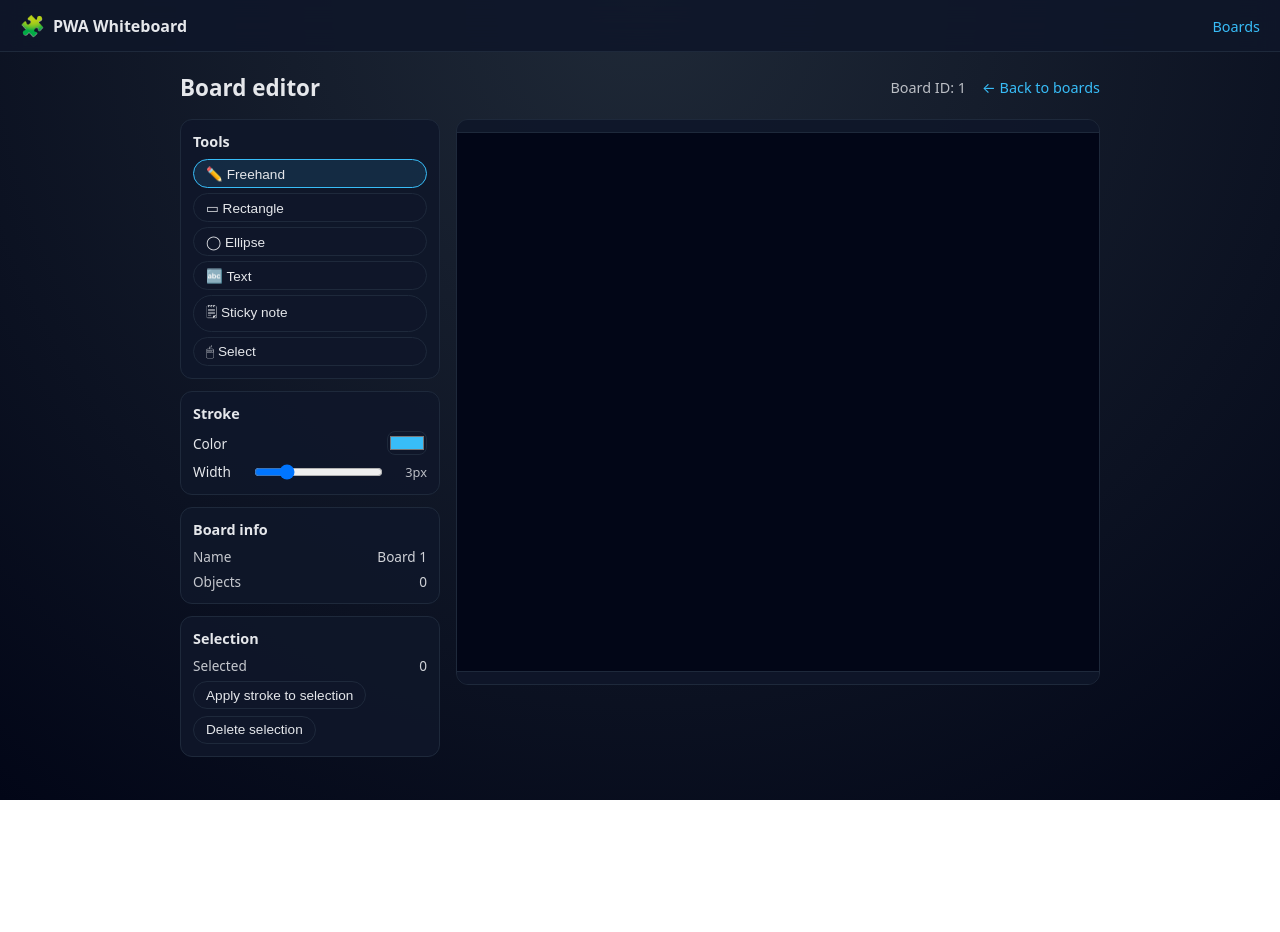
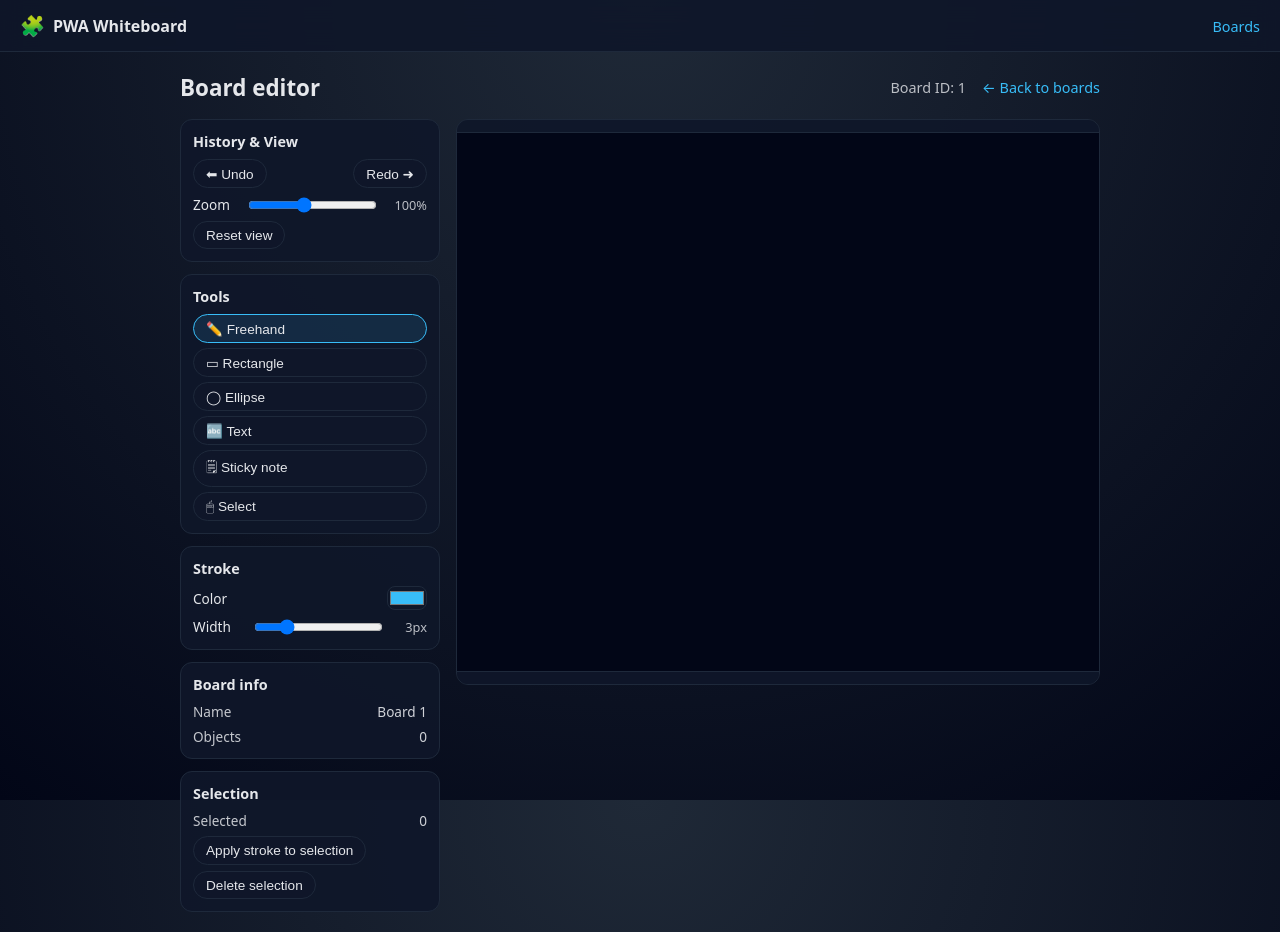
Before and after one commit to erland/pwa-whiteboard, a React (Vite) app: page /board/1 in a window 1280 px wide. Before the commit the page ends 800 px from the top, so only its background shows below. Built offline with nearby package versions, Linux system fonts and the light colour scheme.

Commit message:
Step 7 – Undo/Redo & View Navigation (Pan/Zoom)

```diff
--- a/src/pages/BoardEditorPage.tsx
+++ b/src/pages/BoardEditorPage.tsx
@@ -1,7 +1,7 @@
 import React, { useEffect, useState } from 'react';
 import { useParams, Link } from 'react-router-dom';
 import { useWhiteboard } from '../whiteboard/WhiteboardStore';
-import type { WhiteboardMeta, WhiteboardObject, BoardEvent } from '../domain/types';
+import type { WhiteboardMeta, WhiteboardObject, BoardEvent, Viewport } from '../domain/types';
 import { WhiteboardCanvas, type DrawingTool } from '../whiteboard/WhiteboardCanvas';
 
 const CANVAS_WIDTH = 960;
@@ -13,7 +13,7 @@ function generateEventId(): string {
 
 export const BoardEditorPage: React.FC = () => {
   const { id } = useParams<{ id: string }>();
-  const { state, resetBoard, dispatchEvent } = useWhiteboard();
+  const { state, resetBoard, dispatchEvent, undo, redo, setViewport } = useWhiteboard();
 
   const [activeTool, setActiveTool] = useState<DrawingTool>('freehand');
   const [strokeColor, setStrokeColor] = useState<string>('#38bdf8');
@@ -131,11 +131,31 @@ export const BoardEditorPage: React.FC = () => {
     }
   };
 
+  const handleZoomChange: React.ChangeEventHandler<HTMLInputElement> = (e) => {
+    const value = Number(e.target.value);
+    const zoom = value / 100;
+    if (zoom > 0 && zoom <= 4) {
+      setViewport({ zoom });
+    }
+  };
+
+  const handleResetView = () => {
+    setViewport({ offsetX: 0, offsetY: 0, zoom: 1 });
+  };
+
   const selectedCount = state?.selectedObjectIds.length ?? 0;
   const selectedObject =
     state && state.selectedObjectIds.length === 1
       ? state.objects.find((obj) => obj.id === state.selectedObjectIds[0])
       : undefined;
+
+  const canUndo = !!state && state.history.pastEvents.length > 0;
+  const canRedo = !!state && state.history.futureEvents.length > 0;
+  const zoomPercent = Math.round(((state?.viewport.zoom ?? 1) * 100));
+
+  const handleViewportChange = (patch: Partial<Viewport>) => {
+    setViewport(patch);
+  };
 
   return (
     <section className="page page-board-editor">
@@ -149,6 +169,50 @@ export const BoardEditorPage: React.FC = () => {
 
       <div className="board-editor-layout">
         <aside className="board-editor-sidebar">
+          <div className="panel">
+            <h2 className="panel-title">History &amp; View</h2>
+            <div className="panel-row">
+              <button
+                type="button"
+                className="tool-button"
+                disabled={!canUndo}
+                onClick={undo}
+              >
+                ⬅ Undo
+              </button>
+              <button
+                type="button"
+                className="tool-button"
+                disabled={!canRedo}
+                onClick={redo}
+              >
+                Redo ➜
+              </button>
+            </div>
+            <div className="panel-row">
+              <label className="field-label">
+                Zoom
+                <input
+                  type="range"
+                  min={25}
+                  max={200}
+                  value={zoomPercent}
+                  onChange={handleZoomChange}
+                />
+                <span className="field-suffix">{zoomPercent}%</span>
+              </label>
+            </div>
+            <div className="panel-row">
+              <button
+                type="button"
+                className="tool-button"
+                onClick={handleResetView}
+              >
+                Reset view
+              </button>
+            </div>
+          </div>
+
           <div className="panel">
             <h2 className="panel-title">Tools</h2>
             <div className="tool-buttons">
@@ -340,6 +404,7 @@ export const BoardEditorPage: React.FC = () => {
               onCreateObject={handleCreateObject}
               onSelectionChange={handleSelectionChange}
               onUpdateObject={handleUpdateObject}
+              onViewportChange={handleViewportChange}
             />
           ) : (
             <div className="board-editor-placeholder">
--- a/src/whiteboard/WhiteboardCanvas.tsx
+++ b/src/whiteboard/WhiteboardCanvas.tsx
@@ -15,6 +15,7 @@ interface WhiteboardCanvasProps {
   onCreateObject: (object: WhiteboardObject) => void;
   onSelectionChange: (selectedIds: ObjectId[]) => void;
   onUpdateObject: (objectId: ObjectId, patch: Partial<WhiteboardObject>) => void;
+  onViewportChange: (patch: Partial<Viewport>) => void;
 }
 
 type DraftShape =
@@ -36,11 +37,20 @@ type DraftShape =
       currentY: number;
     };
 
-type DragState = {
+type DragState =
+  | {
       kind: 'move';
       objectId: ObjectId;
       lastX: number;
       lastY: number;
+    }
+  | {
+      kind: 'pan';
+      startCanvasX: number;
+      startCanvasY: number;
+      startOffsetX: number;
+      startOffsetY: number;
+      zoomAtStart: number;
     };
 
 function isSelected(id: ObjectId, selectedIds: ObjectId[]): boolean {
@@ -69,7 +79,6 @@ function getBoundingBox(obj: WhiteboardObject): { x: number; y: number; width: n
     };
   }
 
-  // For text/stickyNote we rely on width/height set at creation time.
   return {
     x: obj.x,
     y: obj.y,
@@ -103,7 +112,8 @@ export const WhiteboardCanvas: React.FC<WhiteboardCanvasProps> = ({
   strokeWidth,
   onCreateObject,
   onSelectionChange,
-  onUpdateObject
+  onUpdateObject,
+  onViewportChange
 }) => {
   const canvasRef = useRef<HTMLCanvasElement | null>(null);
   const [draft, setDraft] = useState<DraftShape | null>(null);
@@ -321,6 +331,9 @@ export const WhiteboardCanvas: React.FC<WhiteboardCanvasProps> = ({
   const handlePointerDown = (evt: React.PointerEvent<HTMLCanvasElement>) => {
     if (evt.button !== 0) return;
     const pos = getCanvasPos(evt);
+    const rect = (evt.target as HTMLCanvasElement).getBoundingClientRect();
+    const canvasX = evt.clientX - rect.left;
+    const canvasY = evt.clientY - rect.top;
 
     if (activeTool === 'select') {
       const hit = hitTest(objects, pos.x, pos.y);
@@ -334,7 +347,14 @@ export const WhiteboardCanvas: React.FC<WhiteboardCanvasProps> = ({
         });
       } else {
         onSelectionChange([]);
-        setDrag(null);
+        setDrag({
+          kind: 'pan',
+          startCanvasX: canvasX,
+          startCanvasY: canvasY,
+          startOffsetX: viewport.offsetX ?? 0,
+          startOffsetY: viewport.offsetY ?? 0,
+          zoomAtStart: viewport.zoom ?? 1
+        });
       }
       (evt.target as HTMLCanvasElement).setPointerCapture(evt.pointerId);
       return;
@@ -409,6 +429,9 @@ export const WhiteboardCanvas: React.FC<WhiteboardCanvasProps> = ({
 
   const handlePointerMove = (evt: React.PointerEvent<HTMLCanvasElement>) => {
     const pos = getCanvasPos(evt);
+    const rect = (evt.target as HTMLCanvasElement).getBoundingClientRect();
+    const canvasX = evt.clientX - rect.left;
+    const canvasY = evt.clientY - rect.top;
 
     if (draft) {
       setDraft((current) => {
@@ -429,6 +452,7 @@ export const WhiteboardCanvas: React.FC<WhiteboardCanvasProps> = ({
     }
 
     if (drag && activeTool === 'select') {
+      if (drag.kind === 'move') {
         const dx = pos.x - drag.lastX;
         const dy = pos.y - drag.lastY;
         if (dx === 0 && dy === 0) {
@@ -447,6 +471,17 @@ export const WhiteboardCanvas: React.FC<WhiteboardCanvasProps> = ({
           lastX: pos.x,
           lastY: pos.y
         });
+      } else if (drag.kind === 'pan') {
+        const dxCanvas = canvasX - drag.startCanvasX;
+        const dyCanvas = canvasY - drag.startCanvasY;
+        const zoom = drag.zoomAtStart || 1;
+        const newOffsetX = drag.startOffsetX + dxCanvas / zoom;
+        const newOffsetY = drag.startOffsetY + dyCanvas / zoom;
+        onViewportChange({
+          offsetX: newOffsetX,
+          offsetY: newOffsetY
+        });
+      }
     }
   };
 
--- a/src/whiteboard/WhiteboardStore.tsx
+++ b/src/whiteboard/WhiteboardStore.tsx
@@ -1,43 +1,135 @@
-import React, { createContext, useContext, useReducer, useMemo } from 'react';
+import React, { createContext, useContext, useMemo, useReducer } from 'react';
 import { applyEvent, createEmptyWhiteboardState } from '../domain/whiteboardState';
-import type { BoardEvent, WhiteboardMeta, WhiteboardState } from '../domain/types';
+import type { BoardEvent, WhiteboardMeta, WhiteboardState, Viewport } from '../domain/types';
 
 type WhiteboardAction =
   | { type: 'RESET_BOARD'; state: WhiteboardState }
-  | { type: 'APPLY_EVENT'; event: BoardEvent };
+  | { type: 'APPLY_EVENT'; event: BoardEvent }
+  | { type: 'UNDO' }
+  | { type: 'REDO' }
+  | { type: 'SET_VIEWPORT'; patch: Partial<Viewport> };
 
 interface WhiteboardContextValue {
   state: WhiteboardState | null;
   dispatchEvent: (event: BoardEvent) => void;
   resetBoard: (meta: WhiteboardMeta) => void;
+  undo: () => void;
+  redo: () => void;
+  setViewport: (patch: Partial<Viewport>) => void;
 }
 
 const WhiteboardContext = createContext<WhiteboardContextValue | undefined>(undefined);
 
-function whiteboardReducer(state: WhiteboardState | null, action: WhiteboardAction): WhiteboardState | null {
+/**
+ * Rebuilds a WhiteboardState from metadata and a list of past events.
+ * History is reset to the provided events as past and empty future.
+ * NOTE: This does NOT preserve the viewport – callers that care about the
+ * current view should override `viewport` after calling this.
+ */
+function rebuildStateFromHistory(meta: WhiteboardMeta, pastEvents: BoardEvent[]): WhiteboardState {
+  let state = createEmptyWhiteboardState(meta);
+  for (const ev of pastEvents) {
+    state = applyEvent(state, ev);
+  }
+  const updatedAt =
+    pastEvents.length > 0 ? pastEvents[pastEvents.length - 1].timestamp : meta.updatedAt;
+  return {
+    ...state,
+    meta: {
+      ...state.meta,
+      updatedAt
+    },
+    history: {
+      pastEvents: [...pastEvents],
+      futureEvents: []
+    }
+  };
+}
+
+function whiteboardReducer(
+  state: WhiteboardState | null,
+  action: WhiteboardAction
+): WhiteboardState | null {
   switch (action.type) {
     case 'RESET_BOARD':
       return action.state;
 
-    case 'APPLY_EVENT':
-      if (!state) {
-        // No board loaded – ignore for now
-        return state;
-      }
-      // For now we only apply events and push them to pastEvents.
-      const nextState = applyEvent(state, action.event);
+    case 'APPLY_EVENT': {
+      if (!state) return state;
+
+      const past = state.history.pastEvents;
+      const newPast = [...past, action.event];
+
+      // Apply the event on top of the current state so we preserve the viewport
+      const applied = applyEvent(state, action.event);
+
       return {
-        ...nextState,
+        ...applied,
         history: {
-          ...state.history,
-          pastEvents: [...state.history.pastEvents, action.event],
+          pastEvents: newPast,
           futureEvents: []
-        },
-        meta: {
-          ...state.meta,
-          updatedAt: event.timestamp
         }
       };
+    }
+
+    case 'UNDO': {
+      if (!state) return state;
+
+      const past = state.history.pastEvents;
+      if (past.length === 0) return state;
+
+      const future = state.history.futureEvents;
+      const last = past[past.length - 1];
+      const newPast = past.slice(0, past.length - 1);
+
+      // Rebuild from shortened history, but keep the current viewport
+      const currentViewport = state.viewport;
+      const rebuilt = rebuildStateFromHistory(state.meta, newPast);
+
+      return {
+        ...rebuilt,
+        viewport: currentViewport,
+        history: {
+          pastEvents: newPast,
+          futureEvents: [...future, last]
+        }
+      };
+    }
+
+    case 'REDO': {
+      if (!state) return state;
+
+      const future = state.history.futureEvents;
+      if (future.length === 0) return state;
+
+      const past = state.history.pastEvents;
+      const last = future[future.length - 1];
+      const newFuture = future.slice(0, future.length - 1);
+      const newPast = [...past, last];
+
+      const currentViewport = state.viewport;
+      const rebuilt = rebuildStateFromHistory(state.meta, newPast);
+
+      return {
+        ...rebuilt,
+        viewport: currentViewport,
+        history: {
+          pastEvents: newPast,
+          futureEvents: newFuture
+        }
+      };
+    }
+
+    case 'SET_VIEWPORT': {
+      if (!state) return state;
+      return {
+        ...state,
+        viewport: {
+          ...state.viewport,
+          ...action.patch
+        }
+      };
+    }
 
     default:
       return state;
@@ -52,7 +144,10 @@ export const WhiteboardProvider: React.FC<{ children: React.ReactNode }> = ({ ch
       state,
       dispatchEvent: (event: BoardEvent) => dispatch({ type: 'APPLY_EVENT', event }),
       resetBoard: (meta: WhiteboardMeta) =>
-        dispatch({ type: 'RESET_BOARD', state: createEmptyWhiteboardState(meta) })
+        dispatch({ type: 'RESET_BOARD', state: createEmptyWhiteboardState(meta) }),
+      undo: () => dispatch({ type: 'UNDO' }),
+      redo: () => dispatch({ type: 'REDO' }),
+      setViewport: (patch: Partial<Viewport>) => dispatch({ type: 'SET_VIEWPORT', patch })
     }),
     [state]
   );
```
Lines whose indentation alone changed are shown as unchanged.
